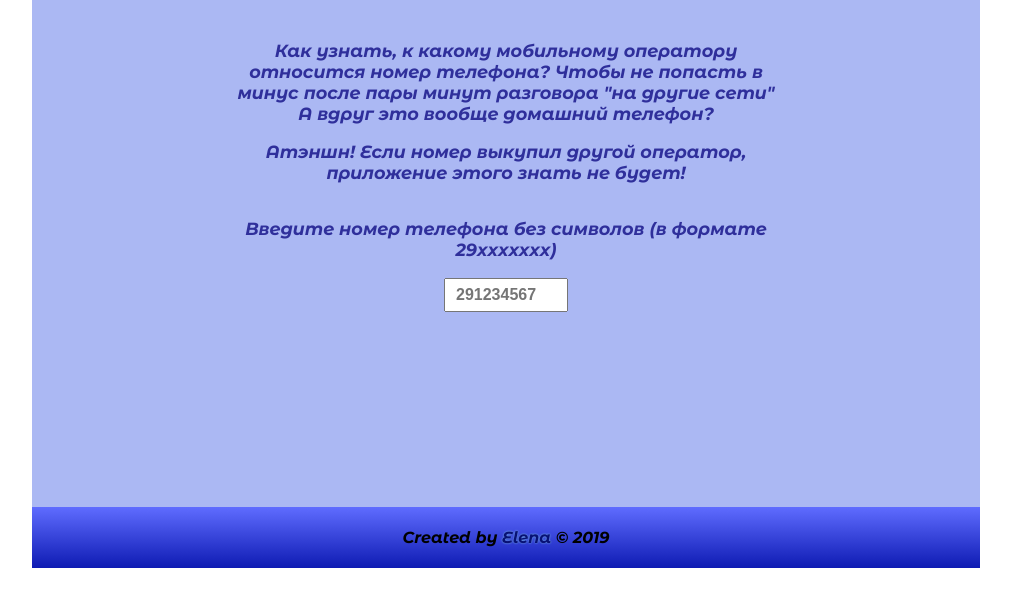
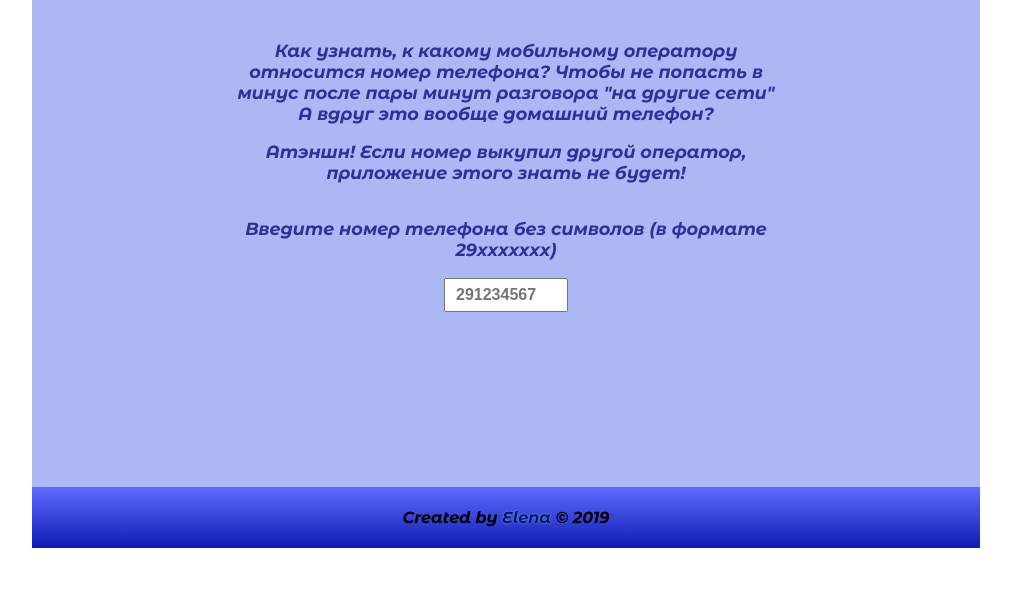
Before and after one commit to LenaYork/Caller-ID, a plain HTML site: page index.html in a window 1280 px wide. Shown: the part 153-760 px from the top of the page, without its empty margins (134-1145 px from the left). Drawn offline with Linux system fonts and the light colour scheme.

Commit message:
fix: correct block height line 37

```diff
--- a/styles/style.css
+++ b/styles/style.css
@@ -33,7 +33,8 @@ body {
 
 
 .caller-id {
-    height: 500px;
+    /* height: 500px; */
+    height: 480px;
     background-color: rgb(171, 184, 243);
     display: flex;
     flex-direction: column;
```
